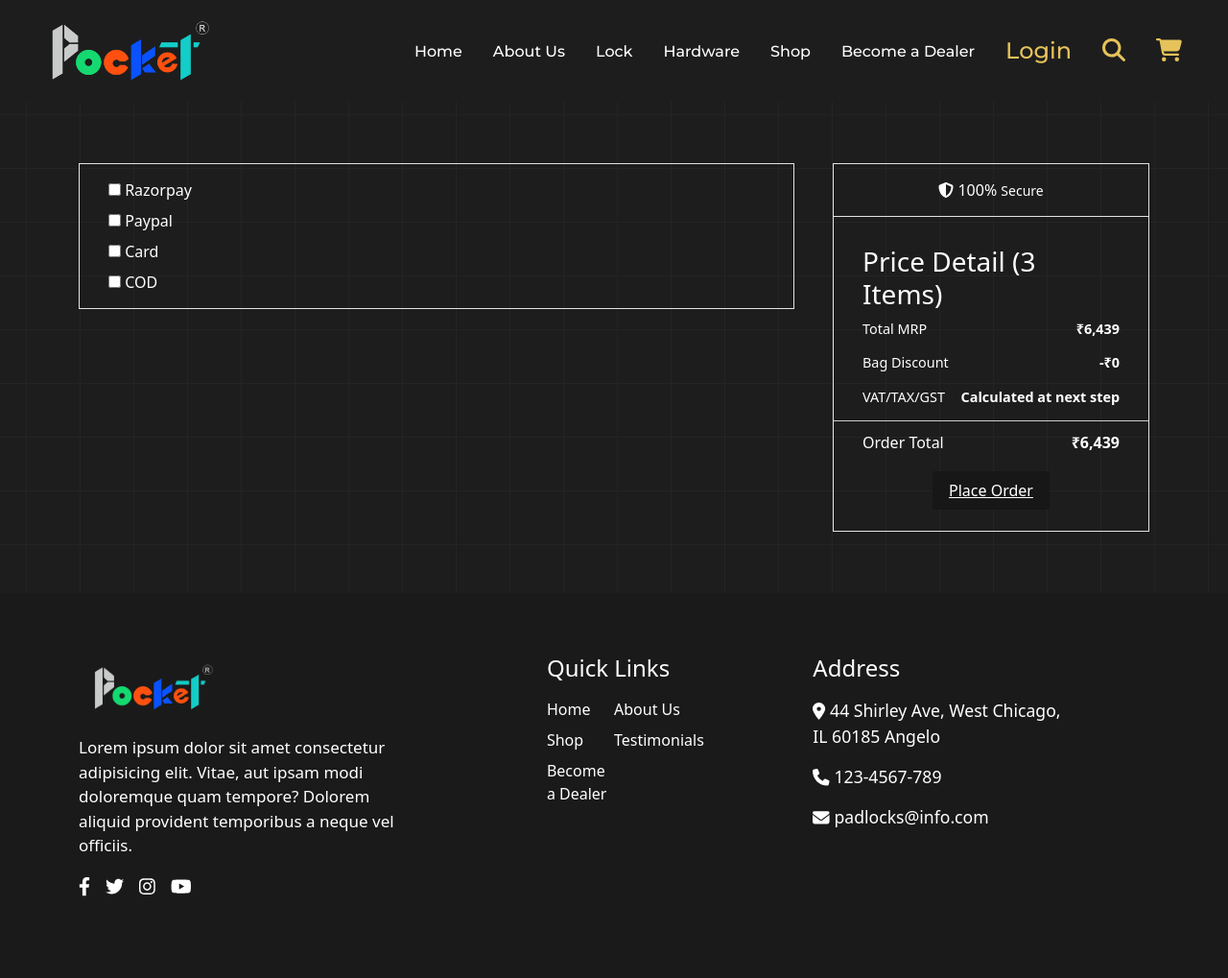
After one commit to rakshitsikri/abdullah-project, a PHP site: page /checkout.html in a window 1280 px wide. The commit adds this page. Shown: the whole page at 96% size. Run offline with PHP 8.4, Linux system fonts and the light colour scheme.

Commit message:
push code

```diff
--- /dev/null
+++ b/checkout.html
@@ -0,0 +1,220 @@
+<!DOCTYPE html>
+<html>
+
+<head>
+    <title>Padlock</title>
+    <meta name="viewport" content="width=device-width, initial-scale=1.0">
+    <meta name="viewport" content="width=device-width, initial-scale=1.0">
+
+    <link rel="stylesheet" type="text/css" href="css/style.css">
+    <link href="https://cdn.jsdelivr.net/npm/bootstrap@5.3.1/dist/css/bootstrap.min.css" rel="stylesheet">
+    <link rel="stylesheet" href="https://cdn.jsdelivr.net/npm/swiper@10/swiper-bundle.min.css" />
+    <link rel="stylesheet" href="https://cdnjs.cloudflare.com/ajax/libs/font-awesome/6.4.2/css/all.min.css" />
+
+
+    <script src="https://cdn.jsdelivr.net/npm/bootstrap@5.3.1/dist/js/bootstrap.bundle.min.js"></script>
+    <script src="https://cdn.jsdelivr.net/npm/swiper@10/swiper-bundle.min.js"></script>
+    <script src="https://cdnjs.cloudflare.com/ajax/libs/font-awesome/6.4.2/js/all.min.js"></script>
+</head>
+
+<body>
+
+    <header class="header_flex shadow">
+        <div class="logo">
+            <a href="/"><img src="images/logo.png"></a>
+        </div>
+        <nav>
+            <ul>
+                <li><a href="/">Home</a></li>
+                <li><a href="/">About Us</a></li>
+                <li><a href="/">Lock</a></li>
+                <li><a href="/">Hardware</a></li>
+                <li><a href="/product.php">Shop </a></li>
+                <!-- <li><a href="/">testimonials</a></li> -->
+                <li><a href="/">Become a Dealer</a></li>
+            </ul>
+            <ul>
+                <li><a href="javascript:void(0);" class="user_icon" data-bs-toggle="modal"
+                        data-bs-target="#exampleModal">Login</a></li>
+                <li><a href="/" class="search"><i class="fa-solid fa-magnifying-glass"></i></a></li>
+                <li><a href="/" class="cart"><i class="fa-solid fa-cart-shopping"></i></a></li>
+            </ul>
+        </nav>
+    </header>
+
+
+
+
+    <section class="fullwidth innerpage cartindex">
+        <div class="container">
+            <div class="cart_flex">
+                <div class="sectionleft">
+                    <div class="paymnt_optin">
+                        <ul>
+                            <li>
+                                <input type="checkbox" id="vehicle1" name="vehicle1" value="Bike">
+                                <label for="vehicle1"> Razorpay</label><br>
+                            </li>
+                            <li>
+                                <input type="checkbox" id="vehicle1" name="vehicle1" value="Bike">
+                                <label for="vehicle1"> Paypal</label><br>
+                            </li>
+                            <li>
+                                <input type="checkbox" id="vehicle1" name="vehicle1" value="Bike">
+                                <label for="vehicle1"> Card</label><br>
+                            </li>
+                            <li>
+                                <input type="checkbox" id="vehicle1" name="vehicle1" value="Bike">
+                                <label for="vehicle1"> COD</label><br>
+                            </li>
+                        </ul>
+                    </div>
+                </div>
+                <div class="sectionright">
+                    <div class="secures fw600 font28"><i class="fa-solid fa-shield-halved"></i> <span>100%
+                            <small>Secure</small></span></div>
+
+                    <div class="pricedetail">
+
+
+
+
+                        <div>
+
+                            <h3 class="title3">Price Detail (3 Items)</h3>
+
+                            <ul>
+
+                                <li><span>Total MRP</span> <strong>₹6,439</strong></li>
+
+
+
+                                <li><span>Bag Discount</span> <strong>-₹0</strong></li>
+
+
+
+
+                                <li><span>VAT/TAX/GST </span> <strong>
+                                        Calculated at next step
+
+
+                                    </strong></li>
+
+
+
+
+
+
+
+
+
+
+                                <li class="totals"><span>Order Total</span> <strong>₹6,439</strong></li>
+
+                            </ul>
+
+                        </div>
+
+
+
+
+
+
+                        <div class="placebtn">
+
+                            <a href="javascript:void(0)" class="open_modal" data-bs-toggle="modal"
+                                data-bs-target="#loginModal">Place Order</a>
+                        </div>
+
+                    </div>
+                    <div>
+                    </div>
+                    <!-- 	<div class="delcharge"><p >* Delivery Charges will calculate on basis of Product Weight and Volume</p></div> -->
+                </div>
+            </div>
+        </div>
+    </section>
+
+
+
+
+
+
+    <footer>
+        <div class="container">
+            <div class="footer_flex">
+                <div class="footer_fst">
+                    <div class="footer_logo">
+                        <a href="/"><img src="images/logo.png"></a>
+                    </div>
+                    <p>Lorem ipsum dolor sit amet consectetur adipisicing elit. Vitae, aut ipsam modi doloremque quam
+                        tempore? Dolorem aliquid provident temporibus a neque vel officiis.</p>
+                    <ul class="social">
+                        <li><a href="/"><i class="fa-brands fa-facebook-f"></i></a></li>
+                        <li><a href="/"></a><i class="fa-brands fa-twitter"></i></li>
+                        <li><a href="/"></a><i class="fa-brands fa-instagram"></i></li>
+                        <li><a href=""></a><i class="fa-brands fa-youtube"></i></li>
+                    </ul>
+                </div>
+                <div class="footer_scnd">
+                    <h3 class="footer_heading">Quick Links</h3>
+                    <ul>
+                        <li><a href="/">Home</a></li>
+                        <li><a href="/">About Us</a></li>
+                        <li><a href="/">Shop</a></li>
+                        <li><a href="/">Testimonials</a></li>
+                        <li><a href="/">Become a Dealer</a></li>
+                    </ul>
+                </div>
+                <div class="footer_thrd">
+                    <h3 class="footer_heading">Address</h3>
+                    <div class="address">
+                        <p><i class="fa-solid fa-location-dot"></i> 44 Shirley Ave, West Chicago, <br>IL 60185 Angelo
+                        </p>
+                    </div>
+                    <div class="phone">
+                        <p><i class="fa-solid fa-phone"></i> 123-4567-789</p>
+                    </div>
+                    <div class="email">
+                        <p><i class="fa-solid fa-envelope"></i> padlocks@info.com</p>
+                    </div>
+                </div>
+            </div>
+        </div>
+    </footer>
+
+
+
+
+
+
+    <!-- Modal -->
+    <div class="modal fade" id="exampleModal" tabindex="-1" aria-labelledby="exampleModalLabel" aria-hidden="true">
+        <div class="modal-dialog modal-dialog-centered">
+            <div class="modal-content">
+                <div class="modal-header">
+                    <h5 class="modal-title" id="exampleModalLabel">Login / Signup</h5>
+                    <button type="button" class="btn-close" data-bs-dismiss="modal" aria-label="Close"></button>
+                </div>
+                <div class="modal-body">
+                    <form>
+                        <div class="form-floating mb-3">
+                            <input type="email" class="form-control" id="floatingInput" placeholder="name@example.com"
+                                name="email" required="">
+                            <label for="floatingInput">Email address</label>
+                        </div>
+                        <div class="signupbtn"><a href="/">New User? Signup Now</a></div>
+                        <div class="text-center mt-4">
+                            <div>
+                                <button type="submit" class="buy_btn">Send OTP</button>
+                            </div>
+                        </div>
+                    </form>
+                </div>
+            </div>
+        </div>
+    </div>
+
+</body>
+
+</html>
--- a/css/style.css
+++ b/css/style.css
@@ -164,7 +164,9 @@ footer ul a{color: #fff;text-decoration: none;}
 .cart{color: #e5c25a;font-size: 1.5rem;}
 .heading span {background: -webkit-linear-gradient(45deg, #222, #ccc 80%);-webkit-background-clip: text;-webkit-text-fill-color: transparent;}
 .client_logo img{filter: brightness(100);}
-.footer_scnd{width: 15%!important;}
+.footer_scnd{width: 33.33%!important;}
+.footer_scnd ul{display: flex;flex-wrap: wrap;}
+.footer_scnd li{width: calc(100% / 2);}
 .cta{background-image: url('../images/map.png');background-color: #000;padding: 10rem;}
 .inner_banner{height: 450px;position: relative;}
 .inner_banner img{width: 100%;height: 100%;object-fit: cover;}
@@ -674,6 +676,11 @@ a.cartimg {width: 250px;}
 .paymnt_box { border: 1px solid #8a8a8a; padding: 2rem; clear: both; width: 100%; border-radius: 3px; margin: 0 -0.5rem; }
 .p_method {margin-bottom: 0.5rem;}
 
+.paymnt_optin{width: 100%;clear: both;padding: 15px 30px;border: 1px solid #e3e3e3;}
+.paymnt_optin ul{padding: 0;margin-bottom: 0;}
+.paymnt_optin li{margin-bottom: .5rem;}
+.paymnt_optin li:last-child{margin-bottom: 0;}
+
 
 
 @media (max-width: 767px) {
```
Also changed, not shown: thankyou.html (added, +125 -0 lines).
